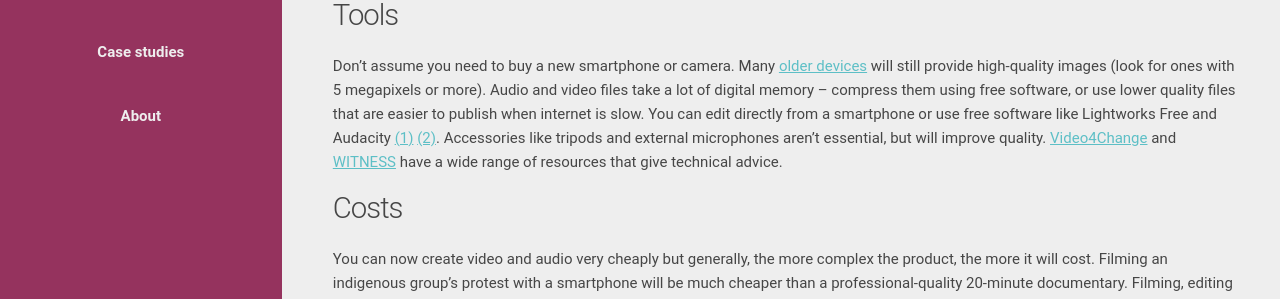
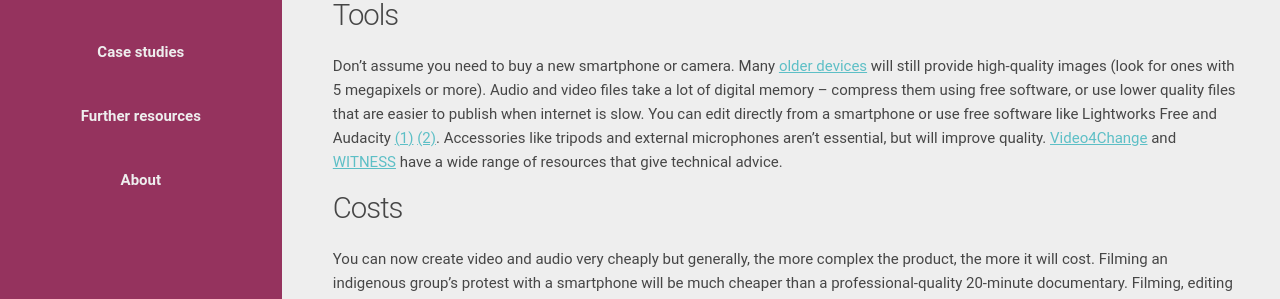
Before and after one commit to the-engine-room/library, a Jekyll site: the page built from _books/rainforest-tech-audio-video.md, in a window 1280 px wide and 900 px high, scrolled down 326 px. Shown: the part 502-801 px from the top of the window. Built offline with Jekyll 4.4.1, drawn with Linux system fonts in a browser that asks for light colours; nearby versions of some CDN libraries; comment, search, counter and statistics services are not loaded.

Commit message:
Updated navigation

```diff
--- a/_books/rainforest-tech-audio-video.md
+++ b/_books/rainforest-tech-audio-video.md
@@ -12,6 +12,7 @@ navigation:
   - Cost
   - Risks and challenges
   - Case studies
+  - Further resources
   - About
 
 ---
```
